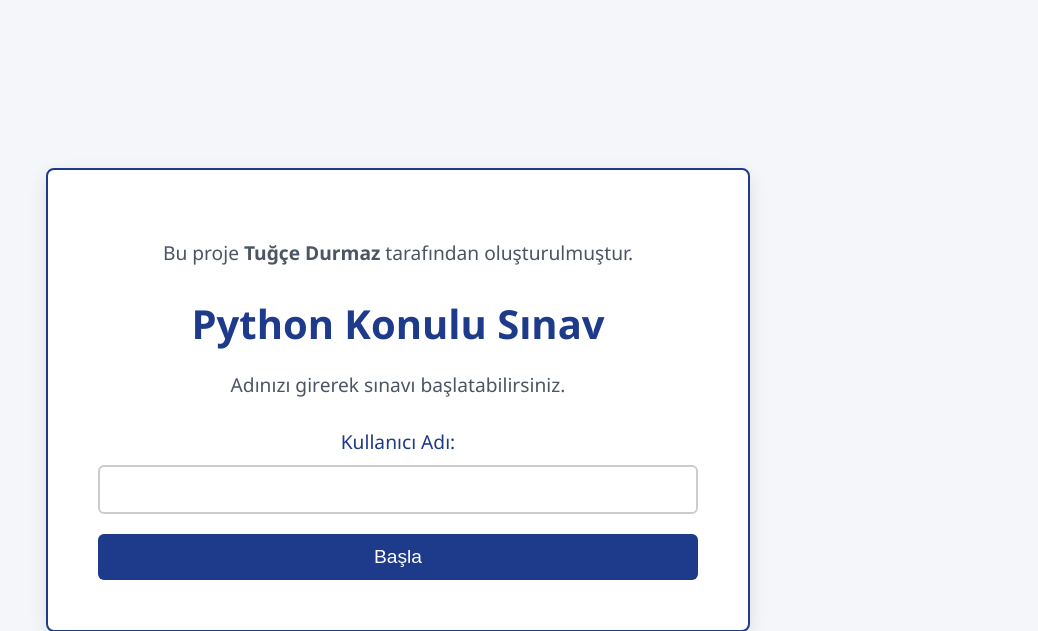
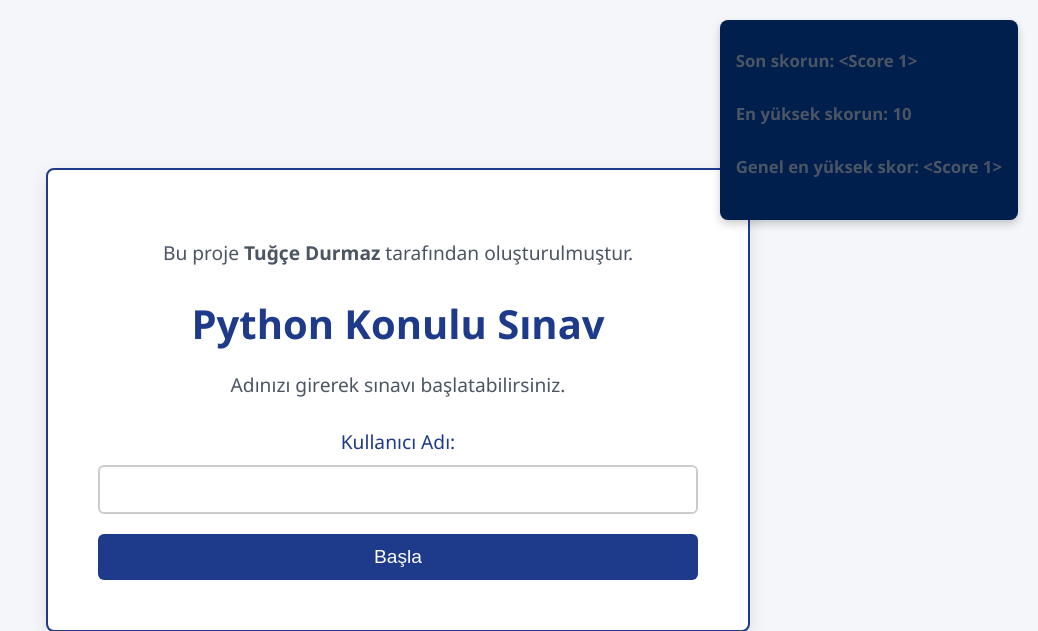
Before and after one commit to Tugce-Durmaz/Quizz, a Flask app: template templates/home.html in a window 1280 px wide. Shown: the top 631 px of the page, without its empty margins (242-1280 px from the left). Run offline with Flask 2, Linux system fonts and the light colour scheme; data comes from the database, SQL or seed files in the repository; the template is opened without the code that fills it: values that come from a table or form of the project are taken from there, most other values are stand-ins (such as "Sample title", 1, 10 or a date in 2020).

Commit message:
Update home.html

```diff
--- a/templates/home.html
+++ b/templates/home.html
@@ -126,4 +126,24 @@
 
 </body>
 
+<div class = 'score'>
+    <p>Son skorun: {{ latest_score }}</p>
+    <p>En yüksek skorun: {{ highest_score }}</p>
+    <p>Genel en yüksek skor: {{ top_score }}</p>
+    </div>
 </html>
+<style>
+    .score {
+        position: fixed;
+        top: 20px;
+        right: 20px;
+        background-color: #001f4d;
+        color: #ffffff;
+        font-weight: bold;
+        padding: 12px 16px;
+        border-radius: 8px;
+        font-size: 14px;
+        box-shadow: 0 4px 8px rgba(0,0,0,0.2);
+        z-index: 1000;
+    }
+    </style>
```
